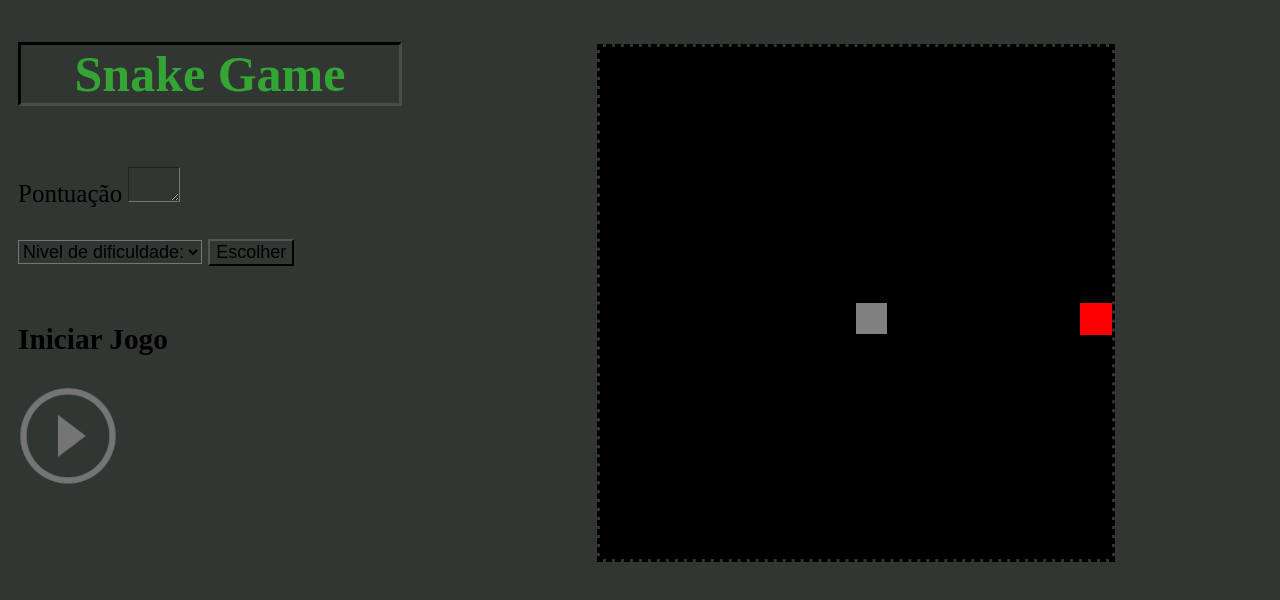
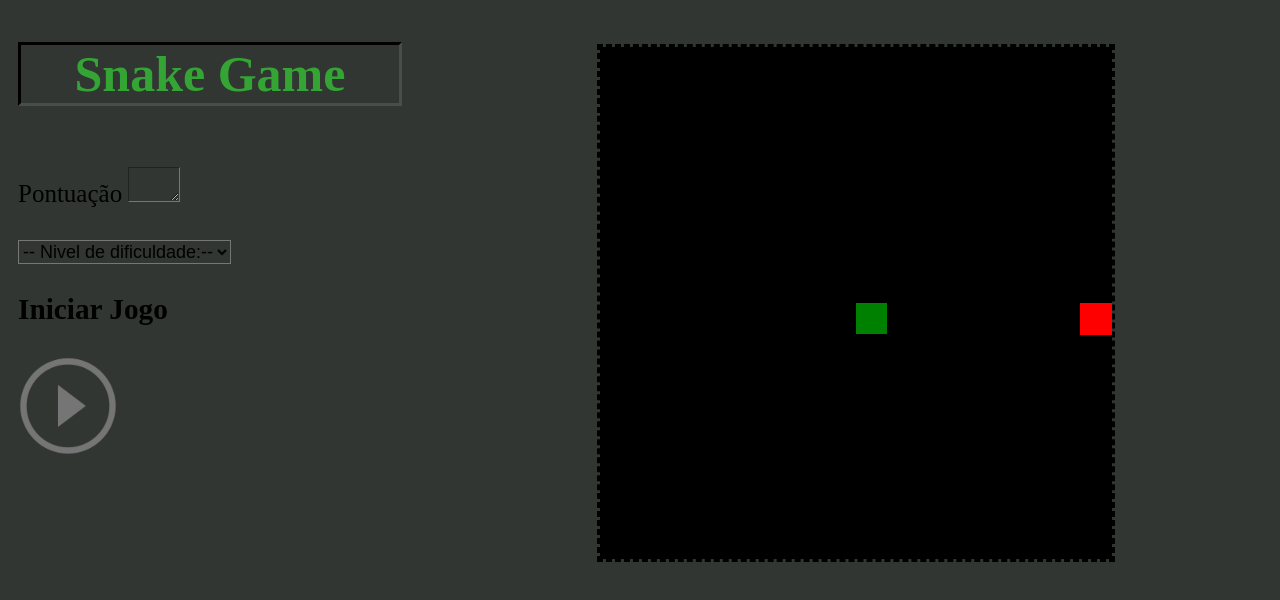
Before and after one commit to vilanculoc/snake-game, a plain HTML site: page index.html in a window 1280 px wide. Drawn offline with Linux system fonts and the light colour scheme.

Commit message:
Adicao do select options para escolher o nivel de dificuldade do jogo alterando a velocidade da cobrinha

```diff
--- a/index.html
+++ b/index.html
@@ -18,18 +18,17 @@
             <label for="pontuacao">Pontua&ccedil;&atilde;o</label>
             <textarea id="score" rows="1" cols="2"></textarea>
         <br><br>
-        <form>
-         <select id="dificuldade" name="Nivel">
-            <option>Nivel de dificuldade:</option>
-            <option value="1">Simples</option>
-            <option value="2">Medio</option>
-            <option value="3">Dificil</option>
+         <select id="dificuldade" onchange="setSpeed()">
+            <option>-- Nivel de dificuldade:-- </option>
+            <option>Simples</option>
+            <option>Medio</option>
+            <option>Dificil</option>
             </select>
-         <button type="button" id="dificuldade" onclick="setSpeed(velocidade)"> Escolher</button>
-        </form>
+         <!--button type="button" id="" onclick="setSpeed(velocidade)"> Escolher</button-->
+            <p id="testinho" hidden> Testinho </p>
         <br>
               <h3 id="legenda">Iniciar Jogo</h3>
-           <img src="play.png" id="iniciar" width="100" onclick="start()">
+           <img src="play.png" id="iniciar" width="100" onclick="start(tempo)">
 
       </div>
         <br>
--- a/main.js
+++ b/main.js
@@ -28,7 +28,7 @@ function criarBG(){
 
 function criarCobrinha (){
     for(i = 0; i < snake.length; i++){
-        context.fillStyle = "gray";
+        context.fillStyle = "green";
         context.fillRect(snake[i].x, snake[i].y, box-1, box-1);
     }
 }
@@ -100,10 +100,33 @@ function iniciarJogo(){
 }
 
 var tempo = 200;
-let jogo
+let jogo;
+var nivel;
+var velocidade;
+var vel;
 
 
-function start(){
+function setSpeed(){
+nivel = document.getElementById("dificuldade");
+velocidade = nivel.options[nivel.selectedIndex].text;
+vel = document.getElementById("testinho");
+
+	if (velocidade.match(/Simples/)){
+	tempo =500;
+	} else if (velocidade.match(/Medio/)){
+	tempo =300;
+	} else if (velocidade.match(/Dificil/)){
+	tempo =100;
+	}
+	vel.innerHTML=tempo;
+	return tempo
+}
+
+
+
+function start(tempo){
+setSpeed(tempo);
+//vel.innerHTML=tempo;
 if(playPouse.src.match(/play/)){
 playPouse.src = "pause.png";
 jogo = setInterval(iniciarJogo, tempo);
@@ -126,22 +149,7 @@ criarComida();
 
 
 //Still not working
-let velocidade = document.getElementById("dificuldade").value;
-var vel = document.getElementById("teste");
 
-function setSpeed(velocidade){
-	if (velocidade.value==1){
-	tempo =500;
-	} else if (velocidade.value==2){
-	tempo =300;
-	} else if (velocidade.value==3){
-	tempo =100;
-	} else{
-	tempo =200;
-	}
-
-	vel.innerHTML=tempo;
-}
 
 //passar o parametro no lugar da velocidade set interval
 
```
